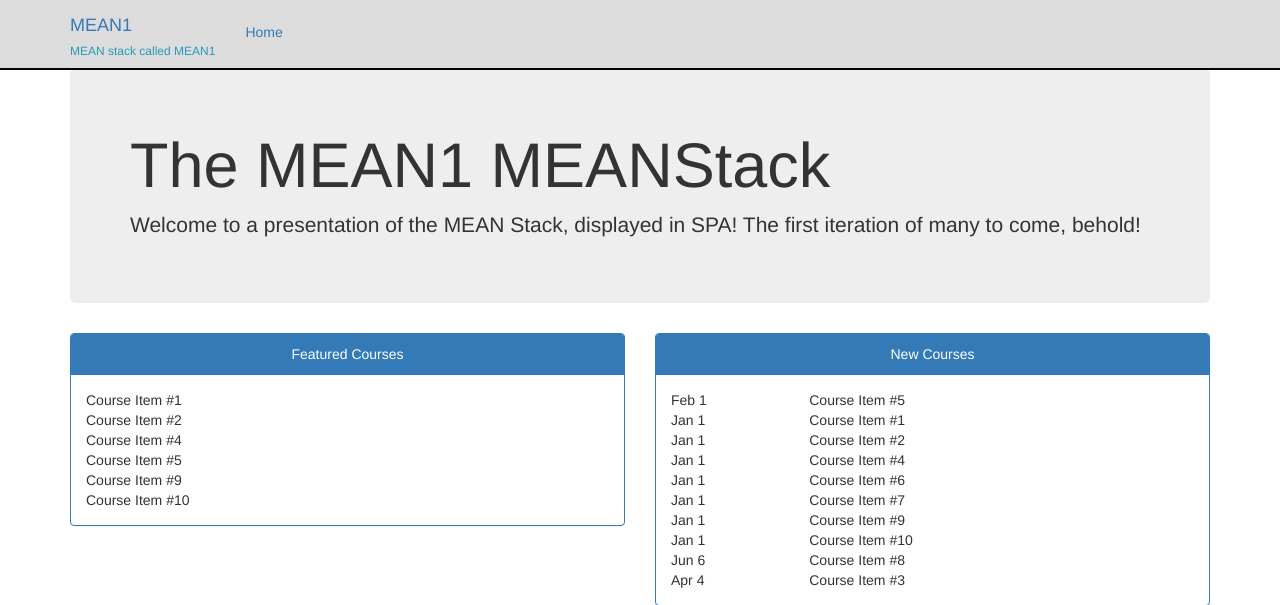
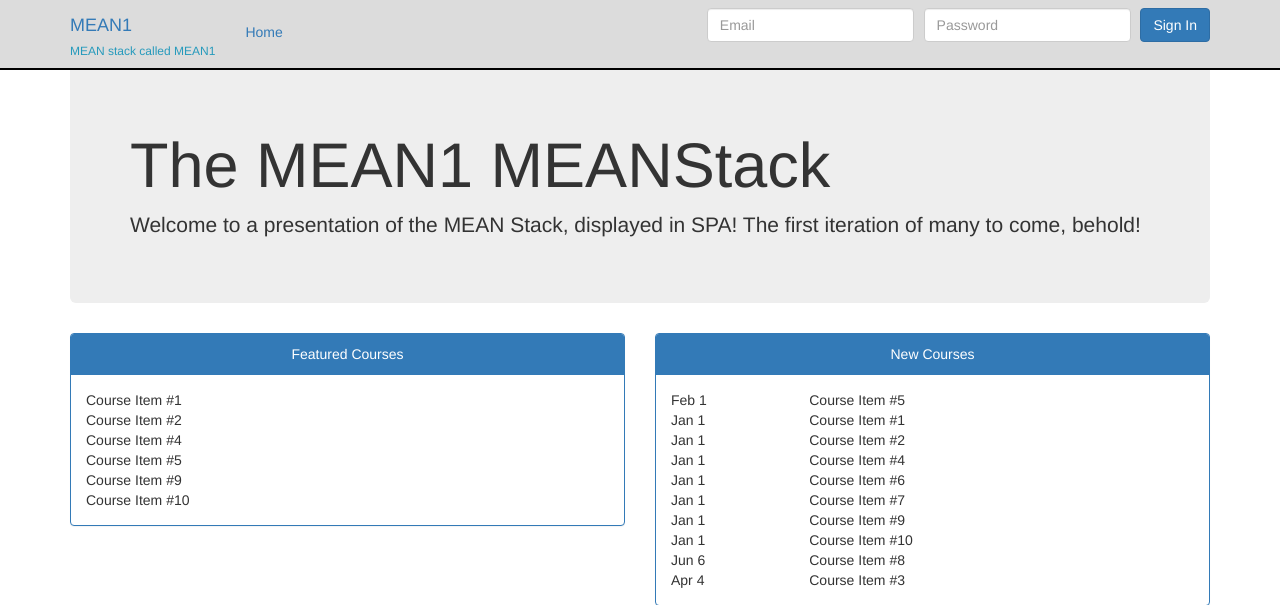
Before and after one commit to bostonusnavy/MEAN1, a Node server app: page / in a window 1280 px wide. Shown: the top 605 px of the page. Run offline with Node 20, Linux system fonts and the light colour scheme; some libraries are stand-ins or nearby versions.

Commit message:
Working towards login/authentication

```diff
--- /dev/null
+++ b/public/app/account/meanNavBarLoginCtrl.js
@@ -0,0 +1,5 @@
+angular.module('app').controller('meanNavBarLoginCtrl', function($scope) {
+    $scope.signin = function(username, password) {
+        console.log("I'm not done yet!");
+    }
+});
--- /dev/null
+++ b/public/app/account/navbar-login.html
@@ -0,0 +1 @@
+<div ng-controller="meanNavBarLoginCtrl" class="navbar-right"><form class="navbar-form"><div class="form-group"><input placeholder="Email" ng-model="username" class="form-control"/></div><div class="form-group"><input type="password" placeholder="Password" ng-model="password" class="form-control"/></div><button ng-click="signin(username, password)" class="btn btn-primary">Sign In</button></form></div>
--- /dev/null
+++ b/public/app/account/navbar-login.jade
@@ -0,0 +1,7 @@
+.navbar-right(ng-controller="meanNavBarLoginCtrl")
+    form.navbar-form
+        .form-group
+            input.form-control(placeholder="Email", ng-model="username")
+        .form-group
+            input.form-control(type="password", placeholder="Password", ng-model="password")
+        button.btn.btn-primary(ng-click="signin(username, password)") Sign In
--- a/public/app/app.js
+++ b/public/app/app.js
@@ -8,6 +8,6 @@ angular.module('app').config(function($routeProvider, $locationProvider) {
     $routeProvider
         // "templateURL:" places file specified into "(ng-view)"
         // "controller:" specifies which controller to use
-        .when('/', { templateUrl: '/partials/main', controller: 'meanMainCtrl'});
+        .when('/', { templateUrl: '/partials/main/main', controller: 'meanMainCtrl'});
         // you can '.' chain several "whens" together to handle different front-side routes before ';'
 });
--- /dev/null
+++ b/public/app/main/main.html
@@ -0,0 +1 @@
+<div class="container"><div class="jumbotron"><h1>The MEAN1 MEANStack</h1><p>Welcome to a presentation of the MEAN Stack, displayed in SPA! The first iteration of many to come, behold!</p></div><div class="row"><div class="col-md-6"><div ng-include="'/partials/main/featured-courses'"></div></div><div class="col-md-6"><div ng-include="'/partials/main/new-courses'"></div></div></div></div>
--- a/server/views/partials/main.jade
+++ b/public/app/main/main.jade
@@ -5,6 +5,6 @@
 
     .row
         .col-md-6
-            div(ng-include="'/partials/featured-courses'")
+            div(ng-include="'/partials/main/featured-courses'")
         .col-md-6
-            div(ng-include="'/partials/new-courses'")
+            div(ng-include="'/partials/main/new-courses'")
--- a/public/css/site.css
+++ b/public/css/site.css
@@ -21,3 +21,9 @@ footer {
 footer p {
   border-top: 1px solid #d7e0e2;
 }
+.navbar-form .form-group {
+  margin-left: 0.7em;
+}
+.navbar-form button {
+  margin-left: 0.7em;
+}
--- a/public/css/site.styl
+++ b/public/css/site.styl
@@ -20,3 +20,9 @@ footer
   padding-right 1em
   p
     border-top 1px solid #d7e0e2
+
+.navbar-form
+  .form-group
+    margin-left .7em
+  button
+    margin-left .7em
--- a/server.js
+++ b/server.js
@@ -23,38 +23,11 @@ app.use(stylus.middleware(
     }
 ));
 
-
 app.use(express.static(__dirname + '/public'));
 // Above string is used to serve up static files from the '/public' directory
 // - app folder
 // - css folder
 // - vender folder
-
-
-
-
-// =================================================================
-// app.use('*', function (req, res, next) {
-//    //generate random number between 0 and 10
-//    var howMuchRobSucks = (Math.random() * 10).toFixed(0);
-//    console.log('howMuchRobSucks: ' + howMuchRobSucks);
-//
-//    //if even
-//    if (howMuchRobSucks % 2 === 0) {
-//        console.log('rob sucks * ' + howMuchRobSucks);
-//    }
-//    //if divisible by 3
-//    else if (howMuchRobSucks % 3 === 0) {
-//        res.send(howMuchRobSucks);
-//    } else {
-//        res.send(howMuchRobSucks);
-//    }
-//
-//    else next
-//    next();
-//});
-// =================================================================
-
 
 if(env === 'development') {
     mongoose.connect('mongodb://localhost:27017/MEAN1');
@@ -73,9 +46,8 @@ db.once('open', function callback () {
 //   mongoMessage = messageDoc.message;
 //});
 
-
-app.get('/partials/:partialPath', function (req, res) {
-    res.render('partials/' + req.params.partialPath);
+app.get('/partials/*', function (req, res) {
+    res.render('../../public/app/' + req.params[0]);
 });
 
 app.get('*', function (req, res) {
--- a/server/includes/scripts.jade
+++ b/server/includes/scripts.jade
@@ -4,3 +4,4 @@ script(type="text/javascript", src="/vendor/angular-resource/angular-resource.js
 script(type="text/javascript", src="/vendor/angular-route/angular-route.js")
 script(type="text/javascript", src="/app/app.js")
 script(type="text/javascript", src="/app/main/meanMainCtrl.js")
+script(type="text/javascript", src="/app/account/meanNavBarLoginCtrl.js")
--- a/server/views/index.jade
+++ b/server/views/index.jade
@@ -12,6 +12,7 @@ block main-content
                 ul.nav.navbar-nav
                     li
                         a(href="/") Home
+                div(ng-include="'partials/account/navbar-login'")
 
     // ".content" is a CSS class name, will inherit values from stylesheet
     section.content
--- a/server/views/partials/main.html
+++ /dev/null
@@ -1 +0,0 @@
-<div class="container"><div class="jumbotron"><h1>The MEAN1 MEANStack</h1><p>Welcome to a presentation of the MEAN Stack, displayed in SPA! The first iteration of many to come, behold!</p></div><div class="row"><div class="col-md-6"><div ng-include="'/partials/featured-courses'"></div></div><div class="col-md-6"><div ng-include="'/partials/new-courses'"></div></div></div></div>
```
Also changed, not shown: server/views/index.html (+1 -1 lines), public/app/main/featured-courses.html (renamed from server/views/partials/featured-courses.html), public/app/main/featured-courses.jade (renamed from server/views/partials/featured-courses.jade), public/app/main/new-courses.html (renamed from server/views/partials/new-courses.html), public/app/main/new-courses.jade (renamed from server/views/partials/new-courses.jade).
